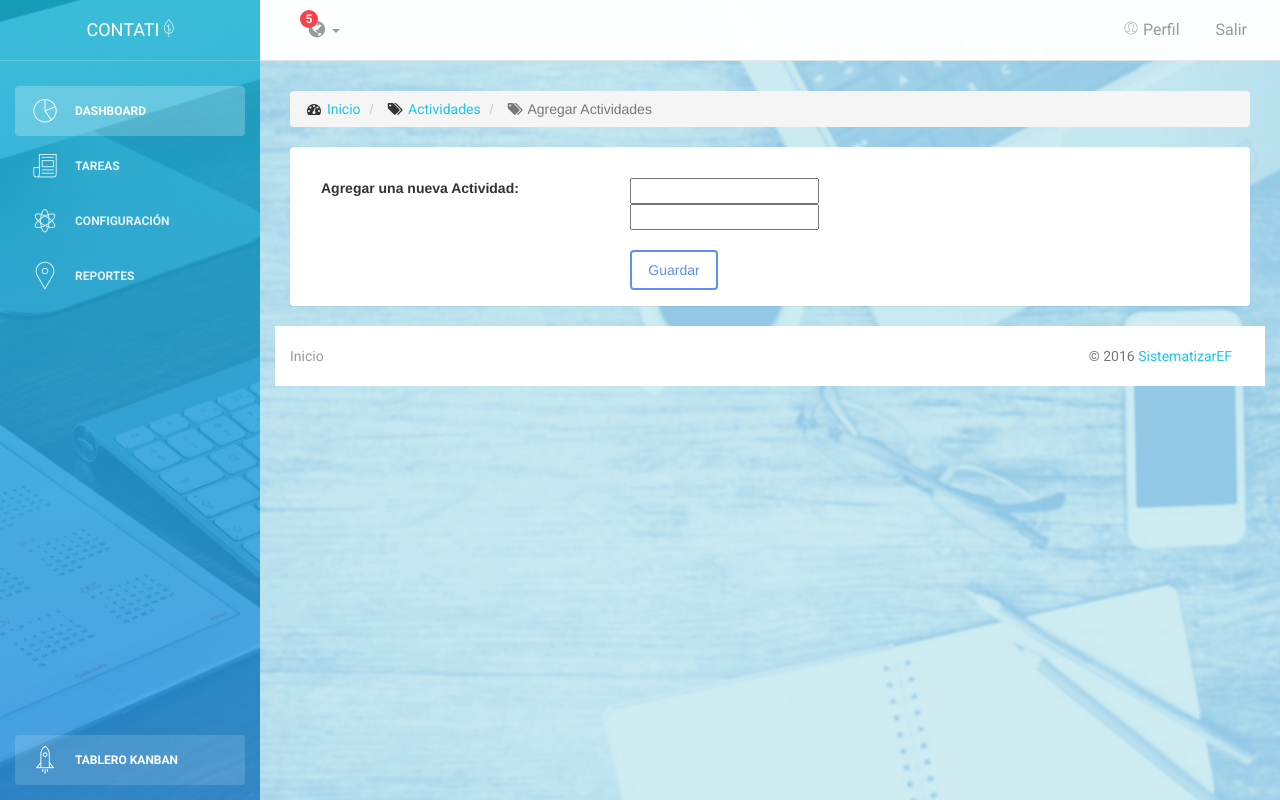
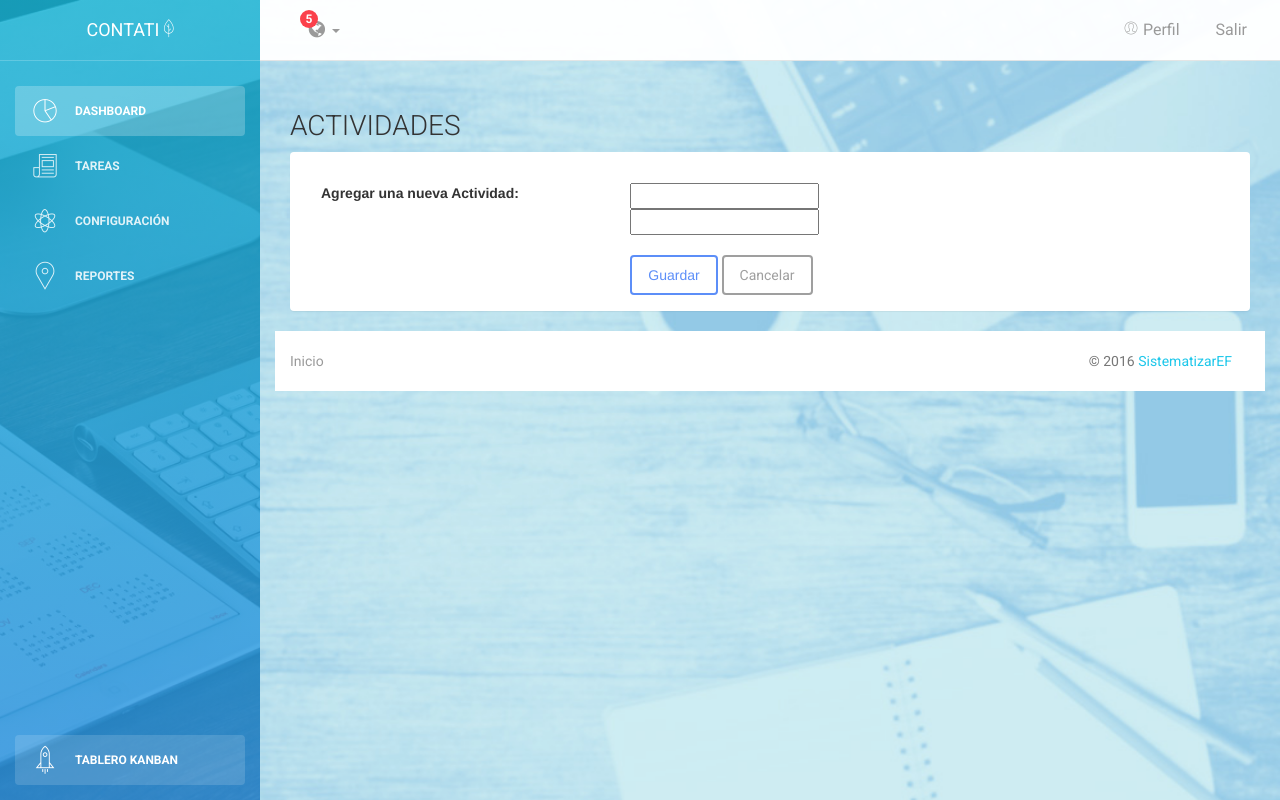
Before and after one commit to stzef/contati, a Django app: template activities/templates/activity_form.html in a window 1280 px wide. Run offline with Django 3.2, Linux system fonts and the light colour scheme; the template is opened without the code that fills it, so the values that code supplies are empty, except form fields; tables that the repository leaves empty hold one stand-in row (values such as "Sample post"); form fields are guessed from the names that the template uses; some libraries are stand-ins or nearby versions.

Commit message:
arreglando botones activities

```diff
--- a/activities/templates/activities.html
+++ b/activities/templates/activities.html
@@ -24,7 +24,9 @@
                                     <!--<td>{{ activity.activity }} </td>
                                     <td><a class="btn btn-primary" href="{% url 'edit_activity' pk=activity.pk %}" >Editar</a> <a class="btn btn-danger" href="{% url 'delete_activity' pk=activity.pk %}" >Borrar</a></td> -->
                                     <td>{{ activity.activity }} </td>
-                                    <td><a class="btn btn-info btn-simple btn-xs" href="{% url 'edit_activity' pk=activity.pk %}"> <i class="fa fa-edit"></i> </a> <a class="btn btn-danger btn-simple btn-xs" href="{% url 'delete_activity' pk=activity.pk %}"> <i class="fa fa-times"></i> </a></td>
+                                    <td><a class="btn btn-primary" href="{% url 'edit_activity' pk=activity.pk %}"> <i class="fa fa-edit"></i> </a> <a class="btn btn-danger btn-simple btn-xs" href="{% url 'delete_activity' pk=activity.pk %}"> <i class="fa fa-times"></i> </a></
+                                    td>
+                                    <input class="btn btn-primary" type="submit" value="Guardar" />
 
                                 </tr>
                             </tbody>  {% endfor %}
--- a/activities/templates/activity_form.html
+++ b/activities/templates/activity_form.html
@@ -3,19 +3,7 @@
 {% block content %}
 <div class="row">
 <div class="col-lg-12 col-sm-12">
-        <ol class="breadcrumb">
-            <li>
-                <i class="fa fa-dashboard"></i>  <a href="{% url 'index' %}">Inicio</a>
-            </li>
-
-            <li>
-                <i class="fa fa-tags"></i> <a href="{% url 'list_activities' %}">Actividades </a>
-            </li>
-
-            <li class="active">
-                <i class="fa fa-tags"></i> Agregar Actividades
-            </li>
-        </ol>
+  <h3>ACTIVIDADES</h3>
 </div>
 </div>
 
@@ -29,6 +17,7 @@
           {{ form.activity }}<br/>
           {{ form.project }}<br/>  <br/>
           <input class="btn btn-primary" type="submit" value="Guardar" />
+          <a class="btn btn-default" href="{% url 'list_activities' %}">Cancelar</a>
         </div>
       </div>
 
```
Also changed, not shown: activities/templates/delete_activity.html (+1 -12 lines), activities/templates/edit_activity.html (+2 -9 lines).
